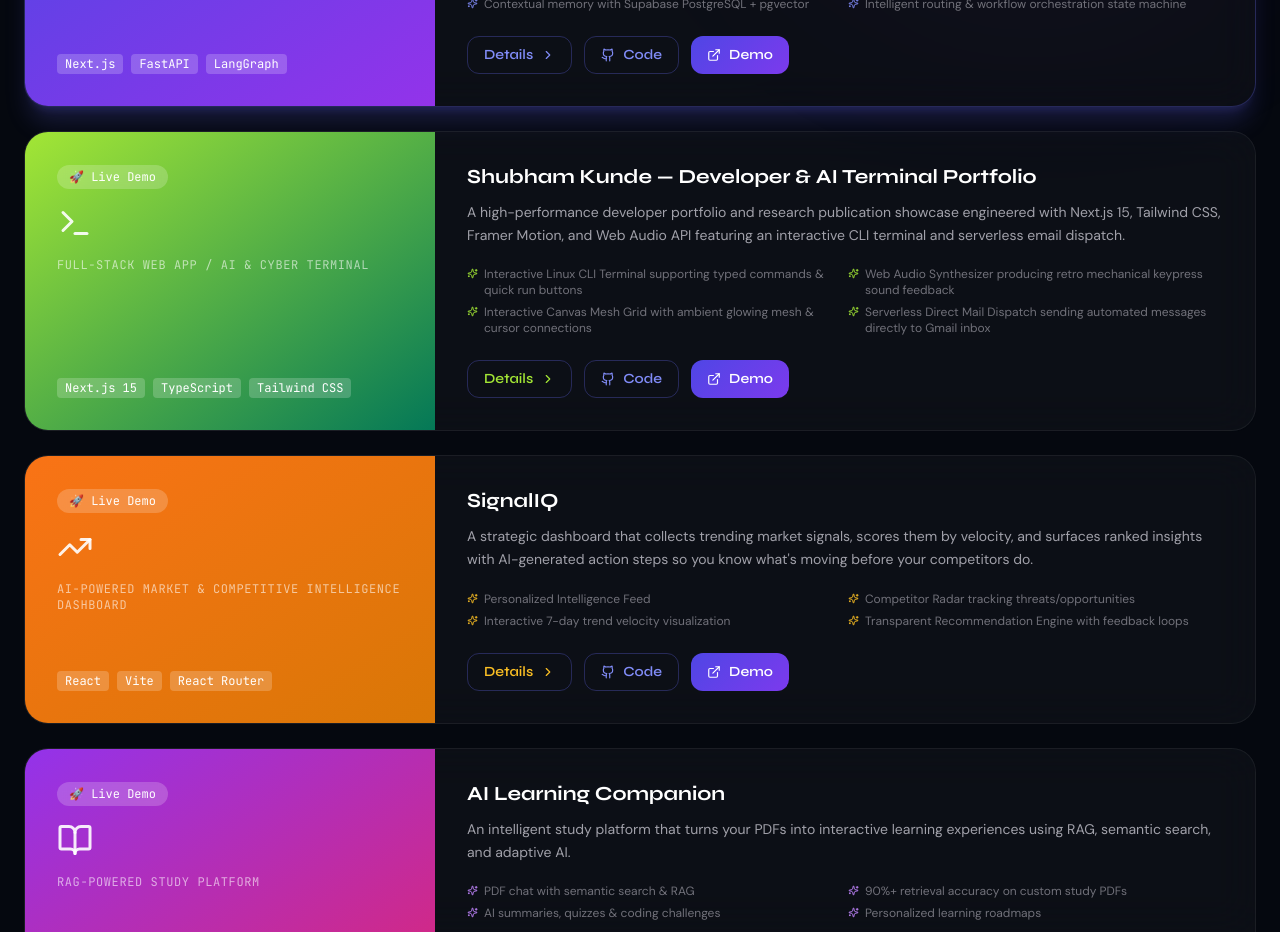
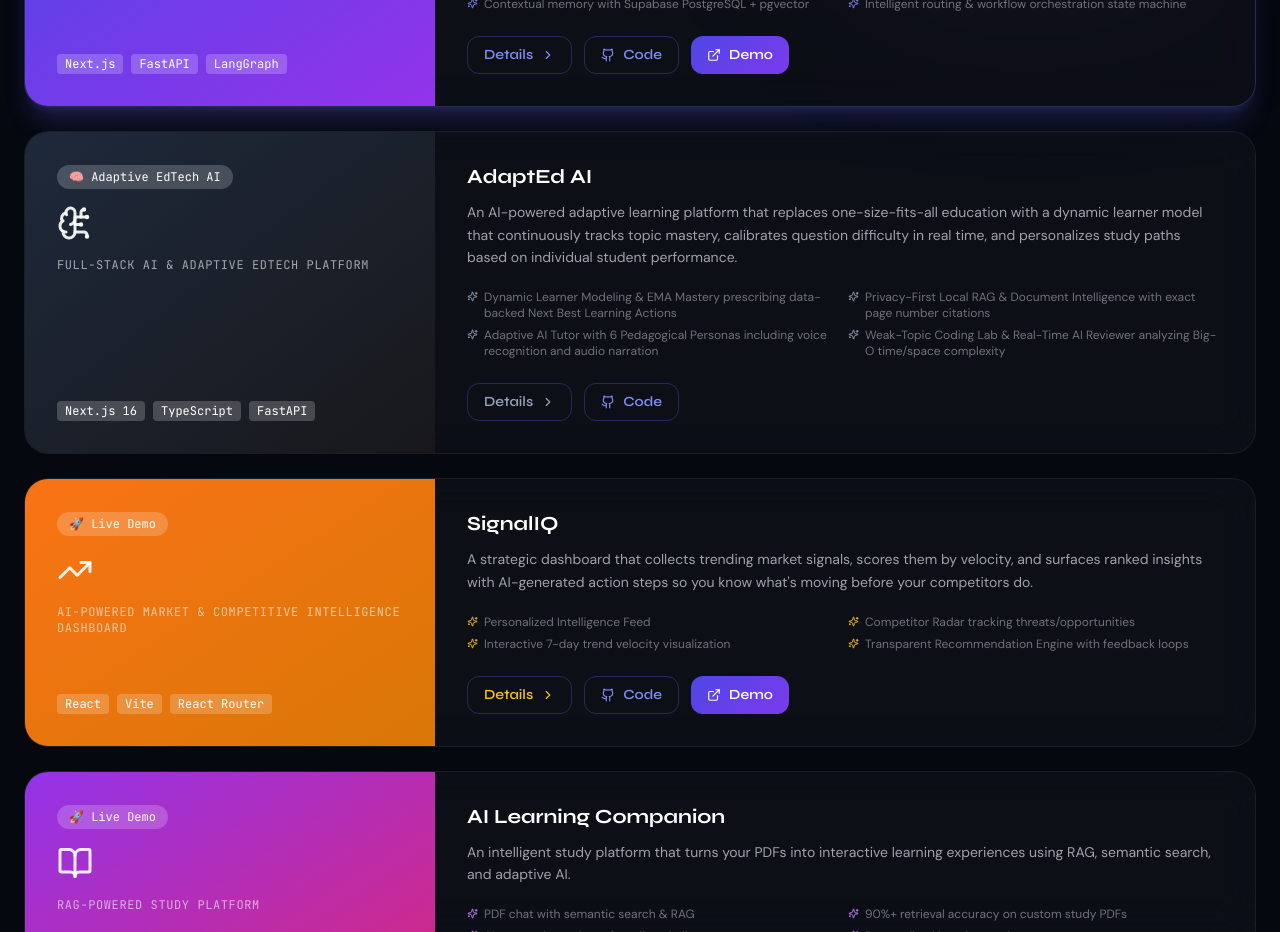
Before and after one commit to RutujaDeshmukh29/rutuja-deshmukh-portfolio, a Next.js app: page / in a window 1280 px wide. Shown: the part 3480-4412 px from the top of the page. Built offline with nearby package versions, Linux system fonts and the light colour scheme.

Commit message:
feat: Replace Shubham portfolio with AdaptEd AI project

```diff
--- a/components/Projects.tsx
+++ b/components/Projects.tsx
@@ -18,6 +18,7 @@ import {
   TrendingUp,
   Terminal,
   Leaf,
+  BrainCircuit,
 } from "lucide-react";
 
 interface Project {
@@ -62,26 +63,25 @@ const projects: Project[] = [
     accentColor: "indigo",
   },
   {
-    id: "shubham-terminal-portfolio",
-    title: "Shubham Kunde — Developer & AI Terminal Portfolio",
-    subtitle: "Full-Stack Web App / AI & Cyber Terminal",
-    description: "A high-performance developer portfolio and research publication showcase engineered with Next.js 15, Tailwind CSS, Framer Motion, and Web Audio API featuring an interactive CLI terminal and serverless email dispatch.",
-    longDesc: "Designed and engineered a futuristic Hacker Workstation portfolio for AI & Cyber Security practitioner Shubham Kunde. Built with Next.js 15 App Router and TypeScript, it features an interactive Linux-style CLI terminal supporting custom live commands (help, bio, skills, projects, paper, exp, contact, cat resume, sudo, clear), an in-browser retro mechanical keyclick synthesizer using the native Web Audio API, real-time reactive canvas grid with cursor vector connections, automated background mail delivery via FormSubmit API, and a dedicated spotlight section for a published IJARCCE international research paper.",
-    tech: ["Next.js 15", "TypeScript", "Tailwind CSS", "Web Audio API", "Framer Motion", "FormSubmit API", "Vercel"],
+    id: "adapted-ai",
+    title: "AdaptEd AI",
+    subtitle: "Full-Stack AI & Adaptive EdTech Platform",
+    description: "An AI-powered adaptive learning platform that replaces one-size-fits-all education with a dynamic learner model that continuously tracks topic mastery, calibrates question difficulty in real time, and personalizes study paths based on individual student performance.",
+    longDesc: "Traditional educational software delivers fixed, static study plans that ignore differences in student pacing, prior knowledge, and learning gaps. AdaptEd AI solves this by implementing a closed-loop Learn → Measure → Adapt → Improve architecture driven by an active mathematical learner model.\n\nThe platform integrates a private, local Retrieval-Augmented Generation (RAG) pipeline allowing students to upload syllabuses and textbooks for grounded, citation-backed tutoring across 6 pedagogical personas (including Socratic Guide, Exam/Viva Prep, and Code-First Mentor). Using an Exponential Moving Average (EMA) algorithm, it continuously recalculates student topic mastery and cognitive caliber to dynamically unlock prerequisite roadmap nodes, prescribe explainable Next Best Learning Actions (NBLA), and formulate targeted Python coding challenges for weak topics. Additionally, it features an interactive Vector Diagram Studio and a dedicated Parent Observer Portal with real-time study telemetry and non-repeating sync keys that keep student learning workspaces strictly secure.",
+    tech: ["Next.js 16", "TypeScript", "FastAPI", "Gemini AI", "ChromaDB", "PostgreSQL"],
     features: [
-      "Interactive Linux CLI Terminal supporting typed commands & quick run buttons",
-      "Web Audio Synthesizer producing retro mechanical keypress sound feedback",
-      "Interactive Canvas Mesh Grid with ambient glowing mesh & cursor connections",
-      "Serverless Direct Mail Dispatch sending automated messages directly to Gmail inbox",
-      "Published IJARCCE Research Paper spotlight section & certificate viewer",
-      "Categorized Bento Grid layouts & dual bi-directional scrolling tech marquee"
+      "Dynamic Learner Modeling & EMA Mastery prescribing data-backed Next Best Learning Actions",
+      "Privacy-First Local RAG & Document Intelligence with exact page number citations",
+      "Adaptive AI Tutor with 6 Pedagogical Personas including voice recognition and audio narration",
+      "Weak-Topic Coding Lab & Real-Time AI Reviewer analyzing Big-O time/space complexity",
+      "Vector Diagram Studio & Visualizer with live Mermaid syntax editing and SVG exports",
+      "Dual-Factor Parent Observer Portal with real-time study telemetry and zero access to student tests"
     ],
-    github: "https://github.com/RutujaDeshmukh29/shubham-kunde-portfolio",
-    demo: "https://shubham-kunde-portfolio.vercel.app/",
-    icon: Terminal,
-    color: "from-lime-400 to-emerald-700",
-    badge: "🚀 Live Demo",
-    accentColor: "lime",
+    github: "https://github.com/RutujaDeshmukh29/Adaptive-AI",
+    icon: BrainCircuit,
+    color: "from-slate-800 to-zinc-900",
+    badge: "🧠 Adaptive EdTech AI",
+    accentColor: "slate",
   },
   {
     id: "signaliq",
@@ -221,6 +221,12 @@ const accentMap: Record<string, { text: string; border: string; bg: string; glow
     border: "border-green-500/30",
     bg: "bg-green-500/10",
     glow: "shadow-green-500/20",
+  },
+  slate: {
+    text: "text-slate-400",
+    border: "border-slate-500/30",
+    bg: "bg-slate-500/10",
+    glow: "shadow-slate-500/20",
   },
 };
 
```
